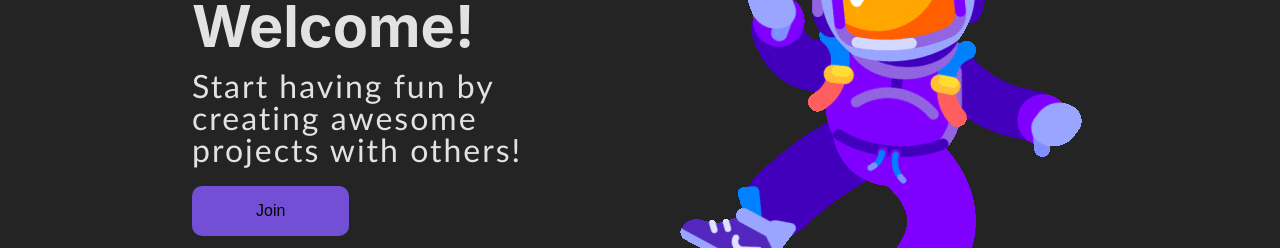
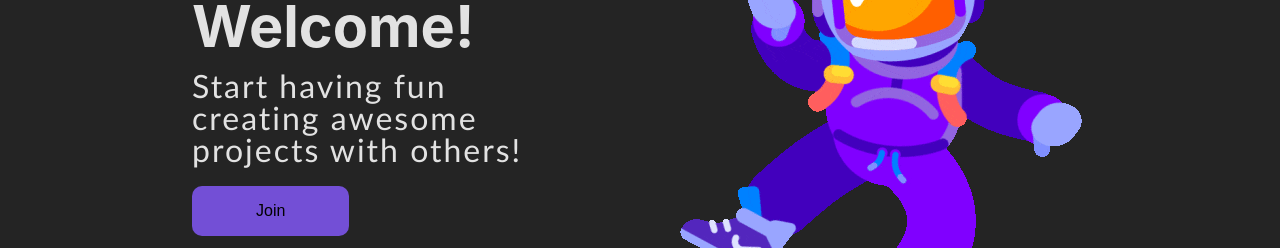
Before and after one commit to HaveFunDev/HaveFun, a React (Vite) app: page / in a window 1280 px wide. Shown: the part 291-539 px from the top of the page. Built offline with nearby package versions, Linux system fonts and the light colour scheme.

Commit message:
Small typo fix

```diff
--- a/src/pages/home/Home.tsx
+++ b/src/pages/home/Home.tsx
@@ -5,7 +5,7 @@ const Home = () => {
 		<div className={styles.container}>
 			<div className={styles["text-content"]}>
 				<h2>Welcome!</h2>
-				<p>Start having fun by creating awesome projects with others!</p>
+				<p>Start having fun creating awesome projects with others!</p>
 				<a href="https://github.com/HaveFunDev" target="_blank">
 					<button>Join</button>
 				</a>
```
